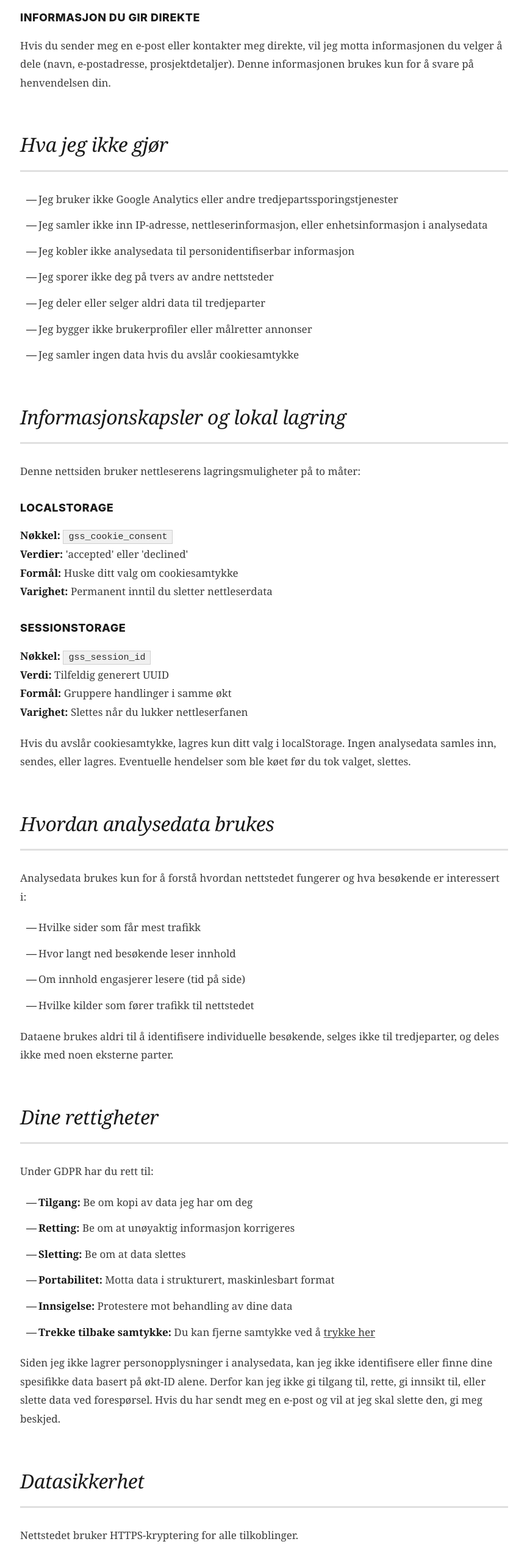
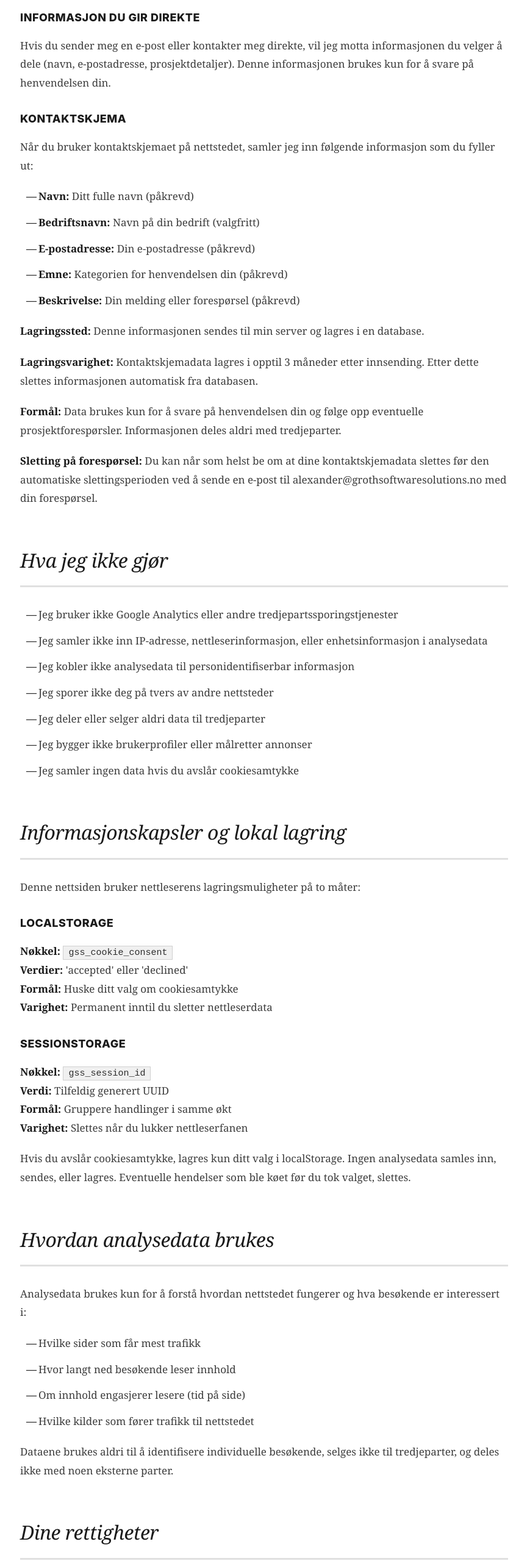
Before and after one commit to gss-alexander/grothsoftwaresolutions-homepage-v2, a website built with Vite: page src/privacy-policy.html in a window 1280 px wide. Shown: the part 1722-4282 px from the top of the page at 61% size, without its empty margins (207-1071 px from the left). Built offline with nearby package versions, Linux system fonts and the light colour scheme.

Commit message:
Update privacy policy to include contact form information

```diff
--- a/src/privacy-policy.html
+++ b/src/privacy-policy.html
@@ -77,6 +77,34 @@
                     <p>
                         Hvis du sender meg en e-post eller kontakter meg direkte, vil jeg motta informasjonen du velger å dele
                         (navn, e-postadresse, prosjektdetaljer). Denne informasjonen brukes kun for å svare på henvendelsen din.
+                    </p>
+
+                    <h3>Kontaktskjema</h3>
+                    <p>
+                        Når du bruker kontaktskjemaet på nettstedet, samler jeg inn følgende informasjon som du fyller ut:
+                    </p>
+                    <ul>
+                        <li><strong>Navn:</strong> Ditt fulle navn (påkrevd)</li>
+                        <li><strong>Bedriftsnavn:</strong> Navn på din bedrift (valgfritt)</li>
+                        <li><strong>E-postadresse:</strong> Din e-postadresse (påkrevd)</li>
+                        <li><strong>Emne:</strong> Kategorien for henvendelsen din (påkrevd)</li>
+                        <li><strong>Beskrivelse:</strong> Din melding eller forespørsel (påkrevd)</li>
+                    </ul>
+                    <p>
+                        <strong>Lagringssted:</strong> Denne informasjonen sendes til min server og lagres i en database.
+                    </p>
+                    <p>
+                        <strong>Lagringsvarighet:</strong> Kontaktskjemadata lagres i opptil 3 måneder etter innsending.
+                        Etter dette slettes informasjonen automatisk fra databasen.
+                    </p>
+                    <p>
+                        <strong>Formål:</strong> Data brukes kun for å svare på henvendelsen din og følge opp eventuelle
+                        prosjektforespørsler. Informasjonen deles aldri med tredjeparter.
+                    </p>
+                    <p>
+                        <strong>Sletting på forespørsel:</strong> Du kan når som helst be om at dine kontaktskjemadata
+                        slettes før den automatiske slettingsperioden ved å sende en e-post til
+                        alexander@grothsoftwaresolutions.no med din forespørsel.
                     </p>
                 </div>
             </div>
@@ -159,9 +187,16 @@
                         <li><strong>Trekke tilbake samtykke:</strong> Du kan fjerne samtykke ved å <span id="cookie-consent-withdraw">trykke her</span></li>
                     </ul>
                     <p>
-                        Siden jeg ikke lagrer personopplysninger i analysedata, kan jeg ikke identifisere eller finne dine spesifikke data basert på økt-ID alene.
-                        Derfor kan jeg ikke gi tilgang til, rette, gi innsikt til, eller slette data ved forespørsel.
-                        Hvis du har sendt meg en e-post og vil at jeg skal slette den, gi meg beskjed.
+                        <strong>For analysedata:</strong> Siden jeg ikke lagrer personopplysninger i analysedata, kan jeg ikke identifisere eller finne dine spesifikke data basert på økt-ID alene.
+                        Derfor kan jeg ikke gi tilgang til, rette, gi innsikt til, eller slette analysedata ved forespørsel.
+                    </p>
+                    <p>
+                        <strong>For kontaktskjemadata:</strong> Hvis du har sendt inn kontaktskjemaet og ønsker tilgang til, retting av,
+                        eller sletting av denne informasjonen, send en e-post til alexander@grothsoftwaresolutions.no med din forespørsel.
+                        Jeg vil svare innen rimelig tid og gi deg den informasjonen du ber om eller slette dataene som ønsket.
+                    </p>
+                    <p>
+                        <strong>For e-postkommunikasjon:</strong> Hvis du har sendt meg en e-post og vil at jeg skal slette den, gi meg beskjed.
                     </p>
                 </div>
             </div>
@@ -173,7 +208,11 @@
                         Nettstedet bruker HTTPS-kryptering for alle tilkoblinger.
                     </p>
                     <p>
-                        Siden jeg ikke samler inn eller lagrer personopplysninger i analysedata, er det minimalt med sensitiv data å beskytte.
+                        Analysedata inneholder ingen personopplysninger, så det er minimalt med sensitiv data å beskytte.
+                    </p>
+                    <p>
+                        Kontaktskjemadata lagres i en sikker database med passende tilgangskontroller.
+                        Kun jeg har tilgang til denne informasjonen, og den brukes kun for å svare på henvendelser.
                     </p>
                     <p>
                         E-post kommuniseres via standard e-postsikkerhet. Hvis du deler sensitiv informasjon, vurder å
@@ -212,6 +251,8 @@
                     localStorage. Data sendes til serveren og lagres i 30 dager.
                     Ingen personidentifiserbar informasjon samles inn i analysedata. IP-adresse brukes midlertidig
                     for hastighetsbegrensning, lagres i minne i maks 10 minutter, og lagres aldri i database.
+                    Hvis du bruker kontaktskjemaet, lagres navn, e-postadresse, bedriftsnavn (valgfritt), emne og melding
+                    i en database i opptil 3 måneder og kan slettes på forespørsel.
                     Ingen data selges eller deles med tredjeparter.
                 </p>
             </div>
```
